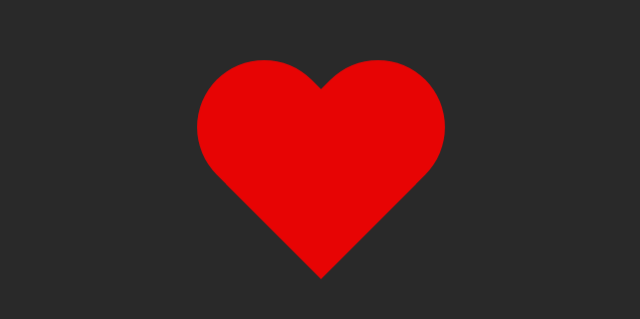
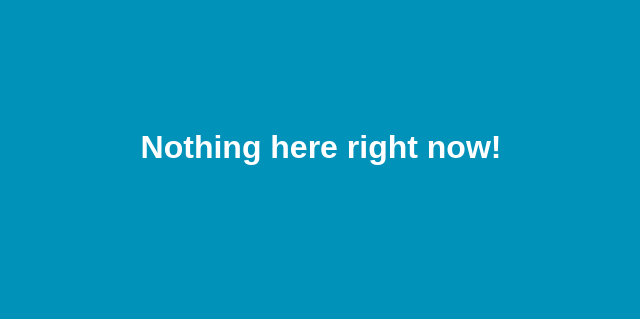
Before and after one commit to mspoehr/mspoehr.github.io, a plain HTML site: page index.html in a window 1280 px wide. Shown: the part 193-512 px from the top of the page, without its empty margins (319-959 px from the left). Drawn offline with Linux system fonts and the light colour scheme.

Commit message:
Nothing here right now

```diff
--- a/index.html
+++ b/index.html
@@ -1,7 +1,10 @@
 <html>
-<head>
-    <title>Michael Spoehr</title>
-    <link rel="stylesheet" href="stylesheet.css" type="text/css">
-</head>
-    <div id="heart"></div>
+    <head>
+        <title>Michael Spoehr</title>
+        <link rel="stylesheet" href="stylesheet.css" type="text/css">
+        <link rel="icon" type="image/x-icon" href="icon.jpg" />
+    </head>
+    <body>
+        <h1>Nothing here right now!</h1>
+    </body>
 </html>
--- a/stylesheet.css
+++ b/stylesheet.css
@@ -1,64 +1,14 @@
-@keyframes heartbeat {
-  0% {
-    transform: scale( .75);
-    opacity: .75;
-  }
-  50% {
-      transform: scale(1);
-      opacity: 1;
-  }
-  100% {
-    transform: scale( .75);
-    opacity: .75;
-  }
+body {
+    background-color: #0192ba;
+    font-family: sans-serif;
+    text-align: center;
 }
 
-body {
-    background-color: #292929;
+h1 {
+    color: white;
+    position: relative;
+    top: 40%;
+    display: inline-block;
+    margin: 0;
+
 }
-
-#heart {
-  width: 300px;
-  height: 270px;
-  position: relative;
-  margin: 0 auto;
-  top: 30%;
-  animation: heartbeat 1.2s infinite;
-}
-
-#heart:before,
-#heart:after {
-  position: absolute;
-  content: "";
-  left: 150px;
-  top: 0;
-  width: 150px;
-  height: 240px;
-  background: red;
-  -moz-border-radius: 150px 150px 0 0;
-  border-radius: 150px 150px 0 0;
-  -webkit-transform: rotate(-45deg);
-  -moz-transform: rotate(-45deg);
-  -ms-transform: rotate(-45deg);
-  -o-transform: rotate(-45deg);
-  transform: rotate(-45deg);
-  -webkit-transform-origin: 0 100%;
-  -moz-transform-origin: 0 100%;
-  -ms-transform-origin: 0 100%;
-  -o-transform-origin: 0 100%;
-  transform-origin: 0 100%;
-}
-
-#heart:after {
-  left: 0;
-  -webkit-transform: rotate(45deg);
-  -moz-transform: rotate(45deg);
-  -ms-transform: rotate(45deg);
-  -o-transform: rotate(45deg);
-  transform: rotate(45deg);
-  -webkit-transform-origin: 100% 100%;
-  -moz-transform-origin: 100% 100%;
-  -ms-transform-origin: 100% 100%;
-  -o-transform-origin: 100% 100%;
-  transform-origin: 100% 100%;
-}
```
Also changed, not shown: icon.JPG (added).
